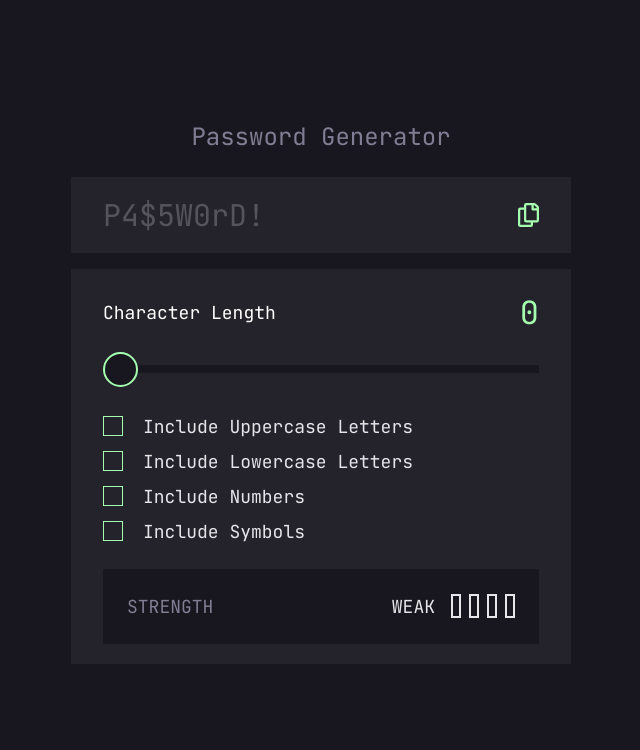
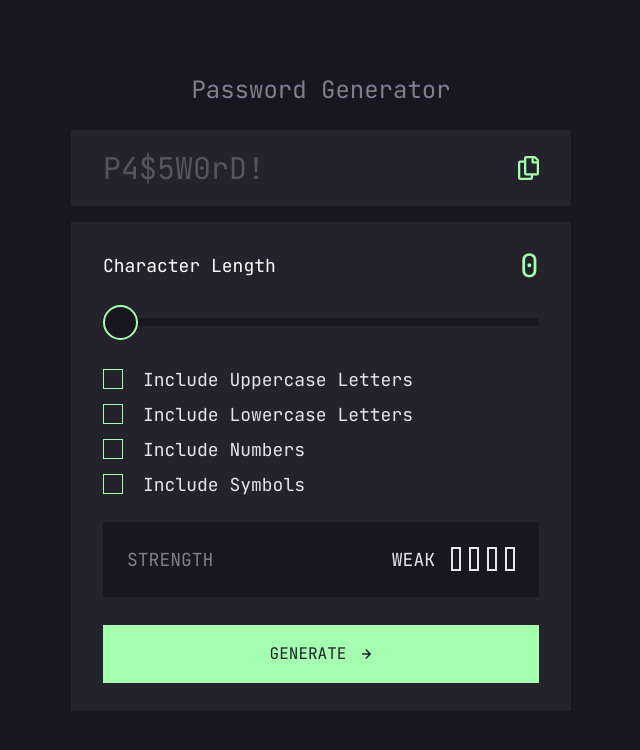
Before and after one commit to MargaritaBusyginaCa/password-generator, a Vue app: page / in a window 1280 px wide. Shown: the top 750 px of the page, without its empty margins (319-959 px from the left). Built offline with nearby package versions, Linux system fonts and the light colour scheme.

Commit message:
add a button component

```diff
--- a/src/App.vue
+++ b/src/App.vue
@@ -3,6 +3,7 @@ import PasswordInput from "@/components/PasswordInput.vue";
 import Slider from "@/components/Slider.vue";
 import CheckboxGroup from "@/components/CheckboxGroup.vue";
 import StrengthCard from "./components/StrengthCard.vue";
+import Button from "./components/Button.vue";
 import { ref, watch } from "vue";
 
 const selectedOptions = ref([]);
@@ -65,6 +66,7 @@ watch(selectedOptions, () => {
       <Slider v-model="charLength" />
       <CheckboxGroup :options="checkboxOptions" v-model="selectedOptions" />
       <StrengthCard />
+      <Button />
     </div>
   </main>
 </template>
--- /dev/null
+++ b/src/components/Button.vue
@@ -0,0 +1,24 @@
+<script setup>
+import { ref } from "vue";
+import iconArrowRight from "@/assets/images/icon-arrow-right.svg";
+import iconArrowRightHover from "@/assets/images/icon-arrow-right-hover.svg";
+const currentStateIcon = ref(iconArrowRight);
+function hoverState() {
+  currentStateIcon.value = iconArrowRightHover;
+}
+function unHoverState() {
+  currentStateIcon.value = iconArrowRight;
+}
+</script>
+<template>
+  <button
+    class="w-full flex justify-center items-center gap-4 bg-green uppercase text-darkGrey p-4 mt-7 mb-2 hover:bg-transparent border border-green hover:text-green"
+    @mouseenter="hoverState"
+    @mouseleave="unHoverState"
+  >
+    Generate
+    <span
+      ><img :src="currentStateIcon" alt="arrow pointing right" class="h-2.5"
+    /></span>
+  </button>
+</template>
```
Also changed, not shown: src/assets/images/icon-arrow-right-hover.svg (added).
